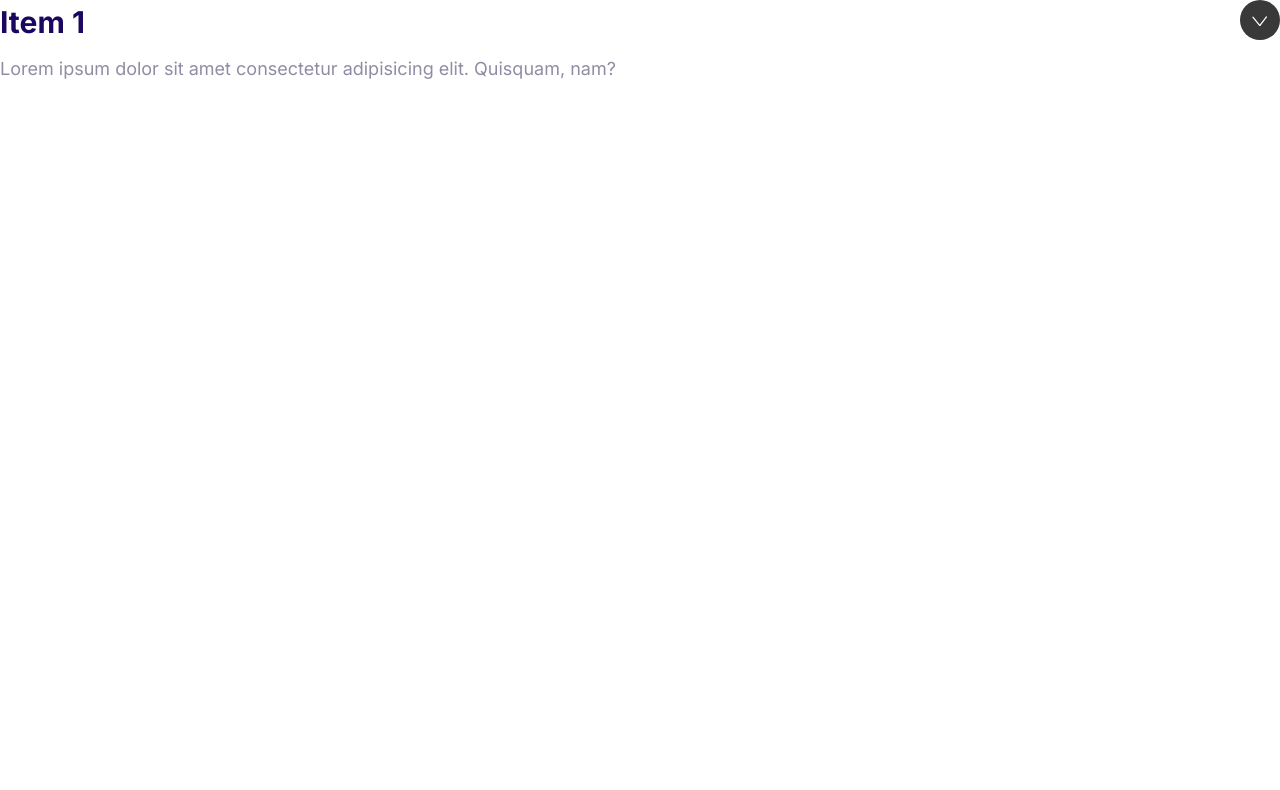
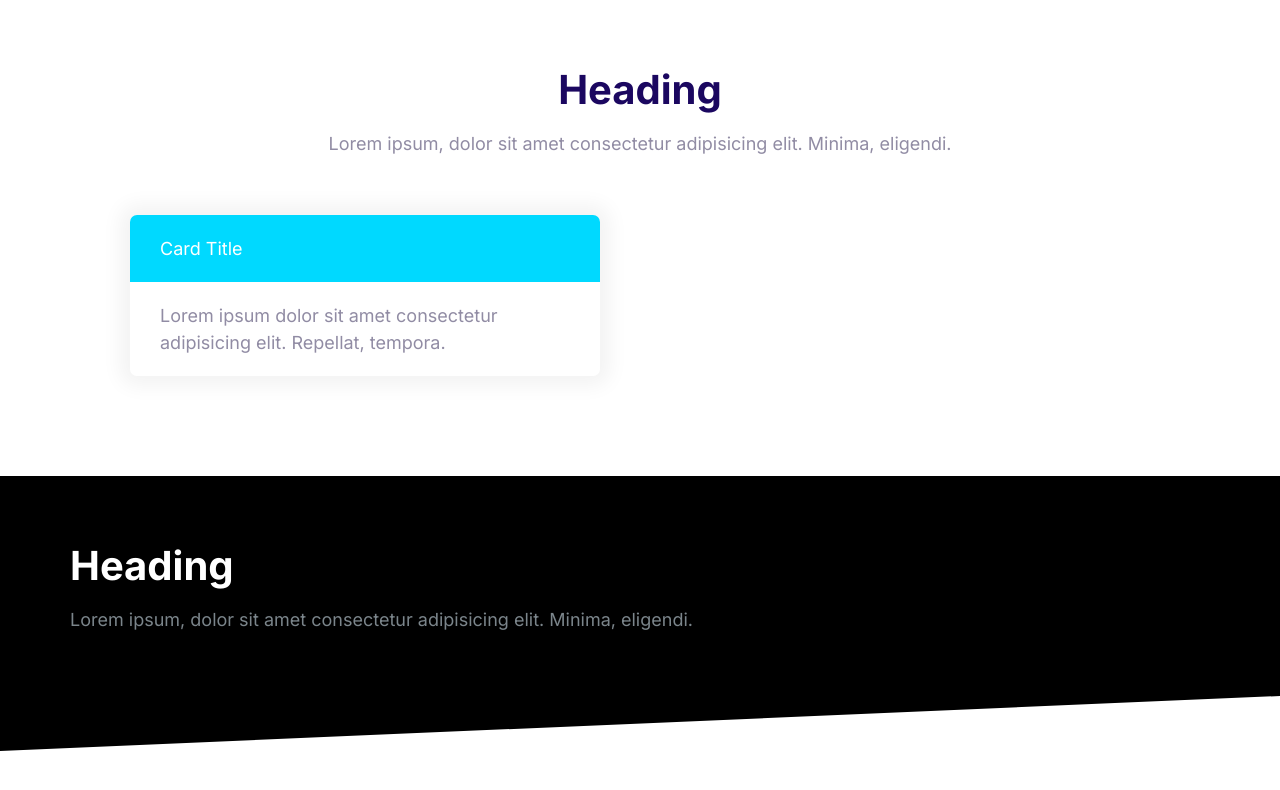
Before and after one commit to RickE2024/rickify, a plain HTML site: page index.html in a window 1280 px wide. Drawn offline with Linux system fonts and the light colour scheme.

Commit message:
Build the block component.

```diff
--- a/css/styles.css
+++ b/css/styles.css
@@ -567,3 +567,41 @@ a {
   max-height: 100vh;
   opacity: 1;
 }
+
+/* Blocks */
+.block {
+  --padding-verical: 6rem;
+  padding: var(--padding-verical) 2rem;
+}
+
+.block__header {
+  text-align: center;
+}
+
+.block__heading {
+  margin-top: 0;
+}
+
+.block--dark {
+  background: #000;
+  color: #7b858b;
+}
+
+.block--dark .block__heading {
+  color: #fff;
+}
+
+.block--skewed-right {
+  padding-bottom: calc(var(--padding-verical) + 4rem);
+  clip-path: polygon(0% 0%, 100% 0%, 100% 100%, 0% 80%);
+}
+
+.block--skewed-left {
+  padding-bottom: calc(var(--padding-verical) + 4rem);
+  clip-path: polygon(0% 0%, 100% 0%, 100% 80%, 0% 100%);
+}
+
+.container {
+  max-width: 1140px;
+  margin: 0 auto;
+}
--- a/index.html
+++ b/index.html
@@ -13,17 +13,33 @@
     <link rel="stylesheet" href="css/styles.css" />
   </head>
   <body>
-    <div class="collapsible collapsible--expanded">
-      <header class="collapsible__header">
-        <h2 class="collapsible__heading">Item 1</h2>
-        <svg class="icon icon--white collapsible__chevron">
-          <use xlink:href="images/sprite.svg#chevron"></use>
-        </svg>
+    <section class="block container">
+      <header class="block__header">
+        <h2 class="block__heading">Heading</h2>
+        <p>
+          Lorem ipsum, dolor sit amet consectetur adipisicing elit. Minima,
+          eligendi.
+        </p>
       </header>
-      <div class="collapsible__content">
-        Lorem ipsum dolor sit amet consectetur adipisicing elit. Quisquam, nam?
+      <div style="width: 50%; padding: 4rem">
+        <div class="card card--secondary">
+          <header class="card__header">Card Title</header>
+          <div class="card__body">
+            Lorem ipsum dolor sit amet consectetur adipisicing elit. Repellat,
+            tempora.
+          </div>
+        </div>
       </div>
-    </div>
+    </section>
+    <section class="block block--dark block--skewed-left">
+      <div class="container">
+        <h2 class="block__heading">Heading</h2>
+        <p>
+          Lorem ipsum, dolor sit amet consectetur adipisicing elit. Minima,
+          eligendi.
+        </p>
+      </div>
+    </section>
     <script src="js/main.js"></script>
   </body>
 </html>
```
Also changed, not shown: component/block.html (added, +27 -0 lines).
